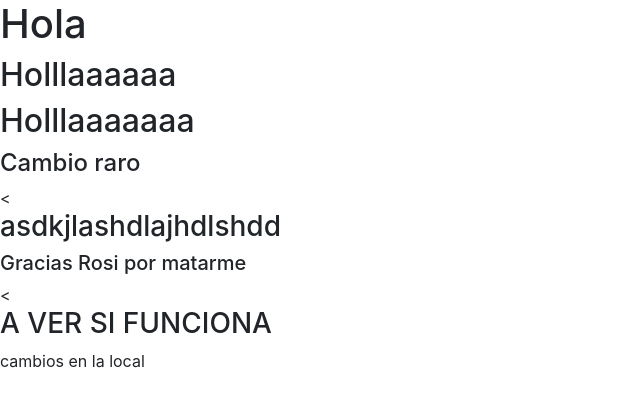
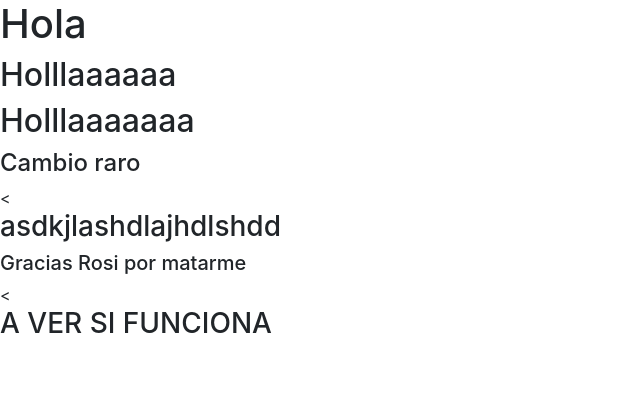
Before and after one commit to red-digital-americas/minimalist, an Angular app: page /home in a window 1280 px wide. Shown: the top 406 px of the page, without its empty margins (0-640 px from the left). Built offline with nearby package versions, Linux system fonts and the light colour scheme.

Commit message:
Revert "cambio local"

```diff
--- a/src/app/components/home/home.component.html
+++ b/src/app/components/home/home.component.html
@@ -9,6 +9,5 @@
     <<h3>asdkjlashdlajhdlshdd</h3>
     <h5>Gracias Rosi por matarme</h5>
     <<h3>A VER SI FUNCIONA</h3>
-    cambios en la local
   </div>
 </div>
```
